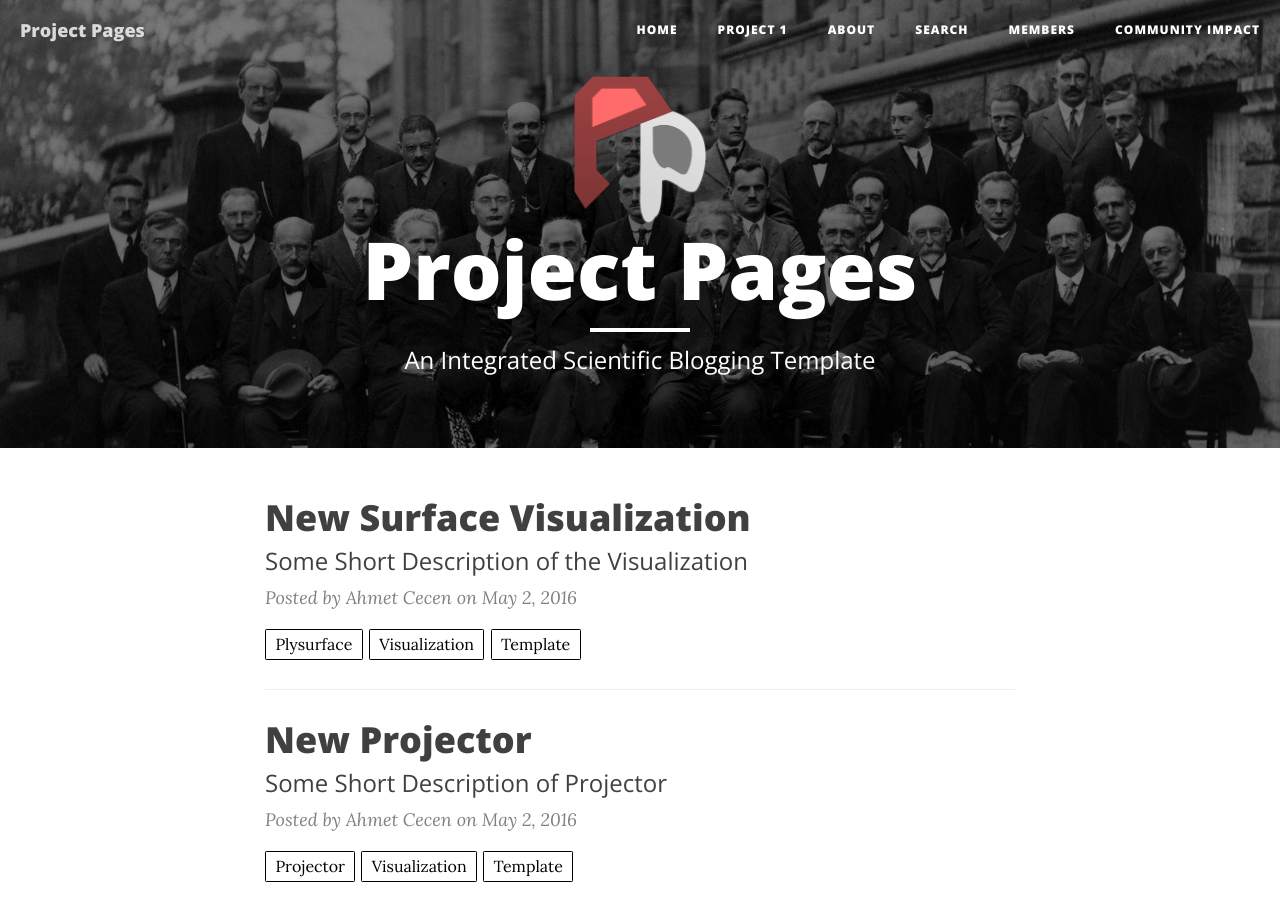
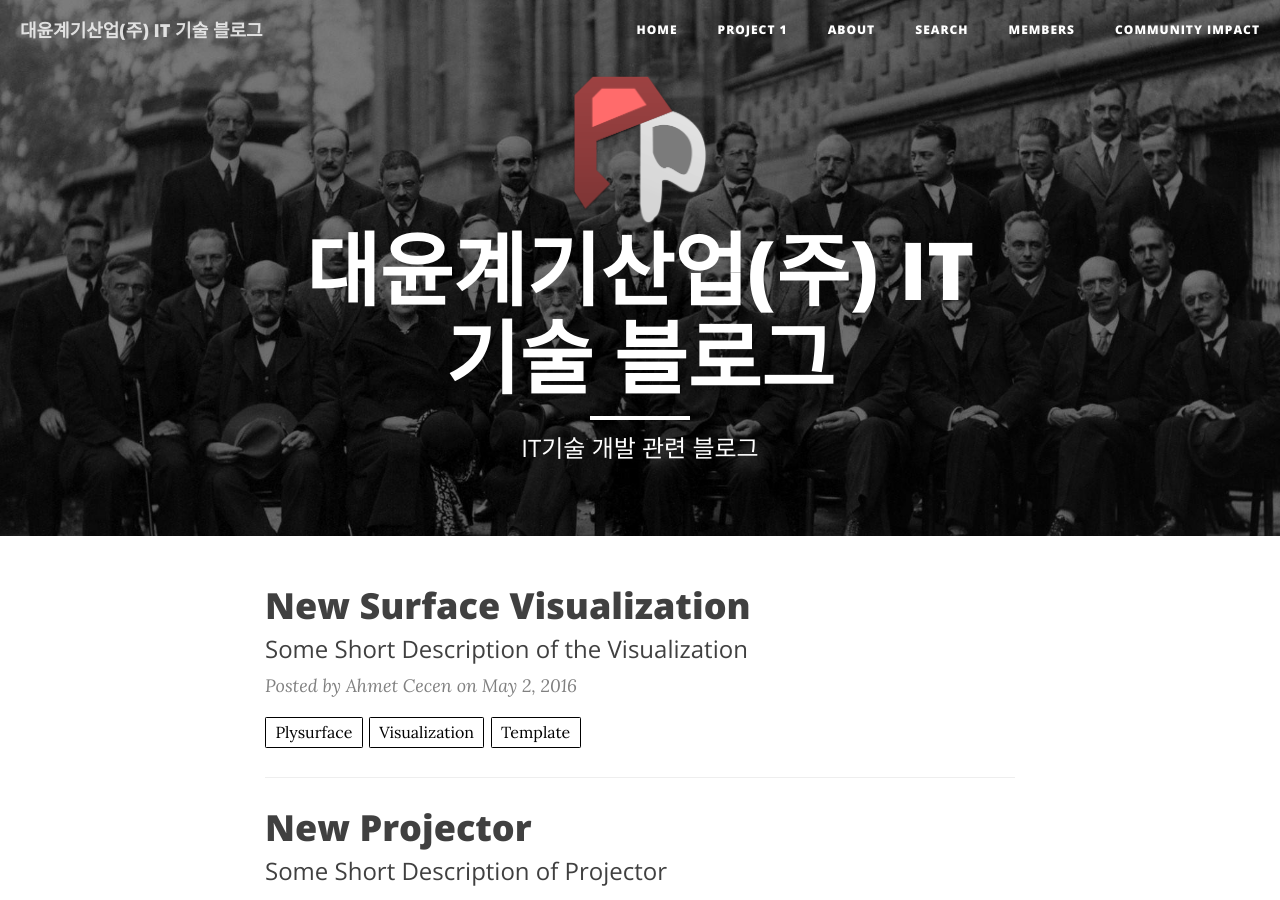
Before and after one commit to dymetercode/dymetercode.github.io, a Jekyll site: the page built from index.html, in a window 1280 px wide and 900 px high. Built offline with Jekyll 4.4.1, drawn with Linux system fonts in a browser that asks for light colours; nearby versions of some CDN libraries; the list of posts is cut into pages by our own code.

Commit message:
edit _config.yml

```diff
--- a/_config.yml
+++ b/_config.yml
@@ -1,21 +1,21 @@
 # Site settings
-title: Project Pages
-description: "An Integrated Scientific Blogging Template"
-url: "https://projectpages.github.io"
+title: 대윤계기산업(주) IT 기술 블로그
+description: "IT기술 개발 관련 블로그"
+url: "https://dymetercode.github.io"
 
 
 
 
 # Secondary Parameters
-baseurl: "/project-pages"
+baseurl: "/"
 header-img: img/home-bg.jpg
 headercolor: "#FFFFFF"
-logo: /project-pages/img/logos/Project-Pages-New-Logo-Inverted.png
+logo: /img/logos/Project-Pages-New-Logo-Inverted.png
 
 # Tertiary Parameters
-github_username:  projectpages
-project_repository: project-pages
-disqus_shortname: project-pages
+github_username:  blackhat97
+project_repository: technology-pages
+disqus_shortname: technology-pages
 g-analytics: UA-75881392-1
 altmetric: true
 
@@ -41,7 +41,7 @@ defaults:
 # Prose Settings
 prose:
   ignore: ['feed.xml', '/stl', '/ply', '/js', '/plugin', '/lib', '/projectors', '_layouts', '/_includes', 'Gruntfile.js', 'package.json', 'proselinks.jsonp', 'ppanchor.matin', '.gitignore', '/search', '/css', '/img', 'favicon.png','_data/*.json','LICENSES.md','README.md','colorscheme.scss','members.html','mentions.html','index.html']
-  siteurl: 'http://projectpages.github.io/project-pages/'
+  siteurl: 'http://dymetercode.github.io/'
   ispp: true
   media: 'img'
   metadata:
@@ -106,7 +106,7 @@ prose:
       - name: "horizontal"
         field:
           element: "hidden"
-          value: </section></section><section markdown="1" data-background="http://projectpages.github.io/project-pages/img/slidebackground.png"><section markdown="1">
+          value: </section></section><section markdown="1" data-background="http://dymetercode.github.io/img/slidebackground.png"><section markdown="1">
       - name: "vertical"
         field:
           element: "hidden"
@@ -114,7 +114,7 @@ prose:
       - name: "slideinit"
         field:
           element: "hidden"
-          value: <section markdown="1" data-background="http://projectpages.github.io/project-pages/img/slidebackground.png"><section markdown="1">
+          value: <section markdown="1" data-background="http://dymetercode.github.io/img/slidebackground.png"><section markdown="1">
       - name: "theme"
         field:
           element: "select"
```
